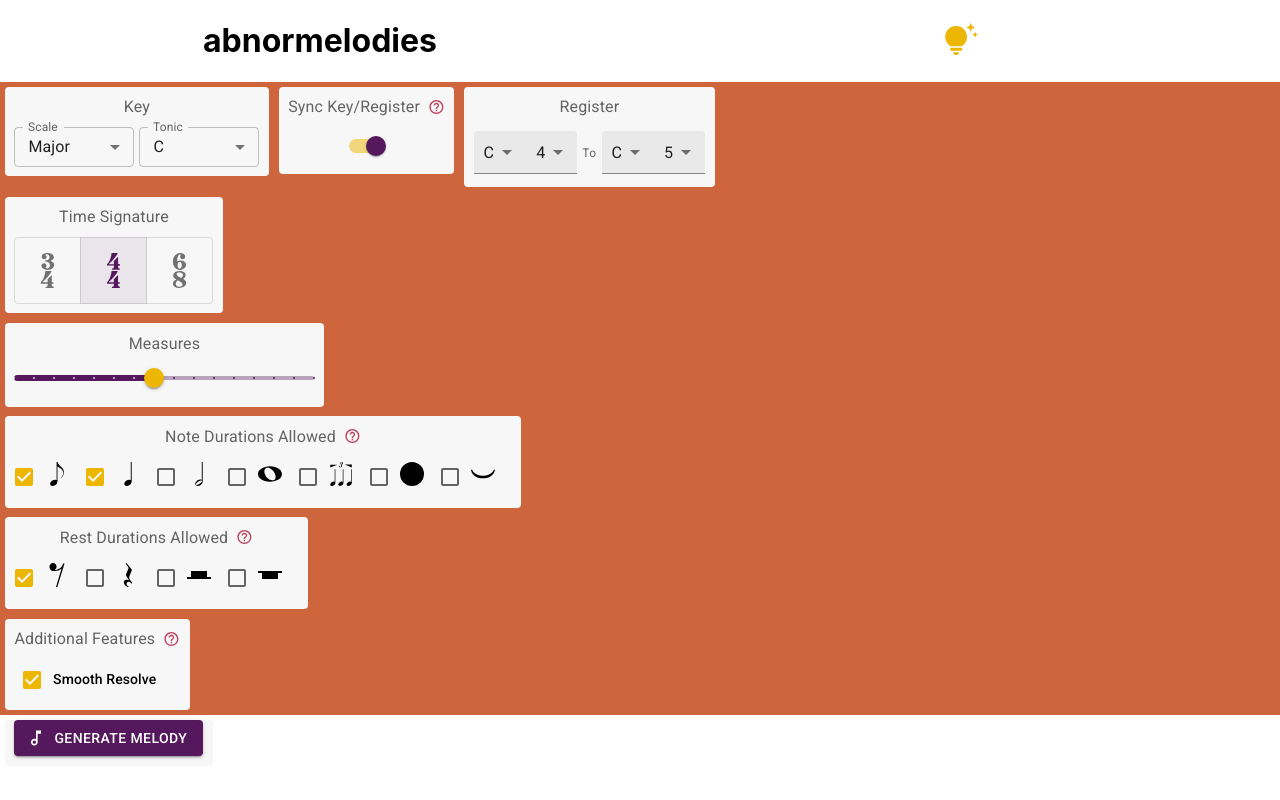
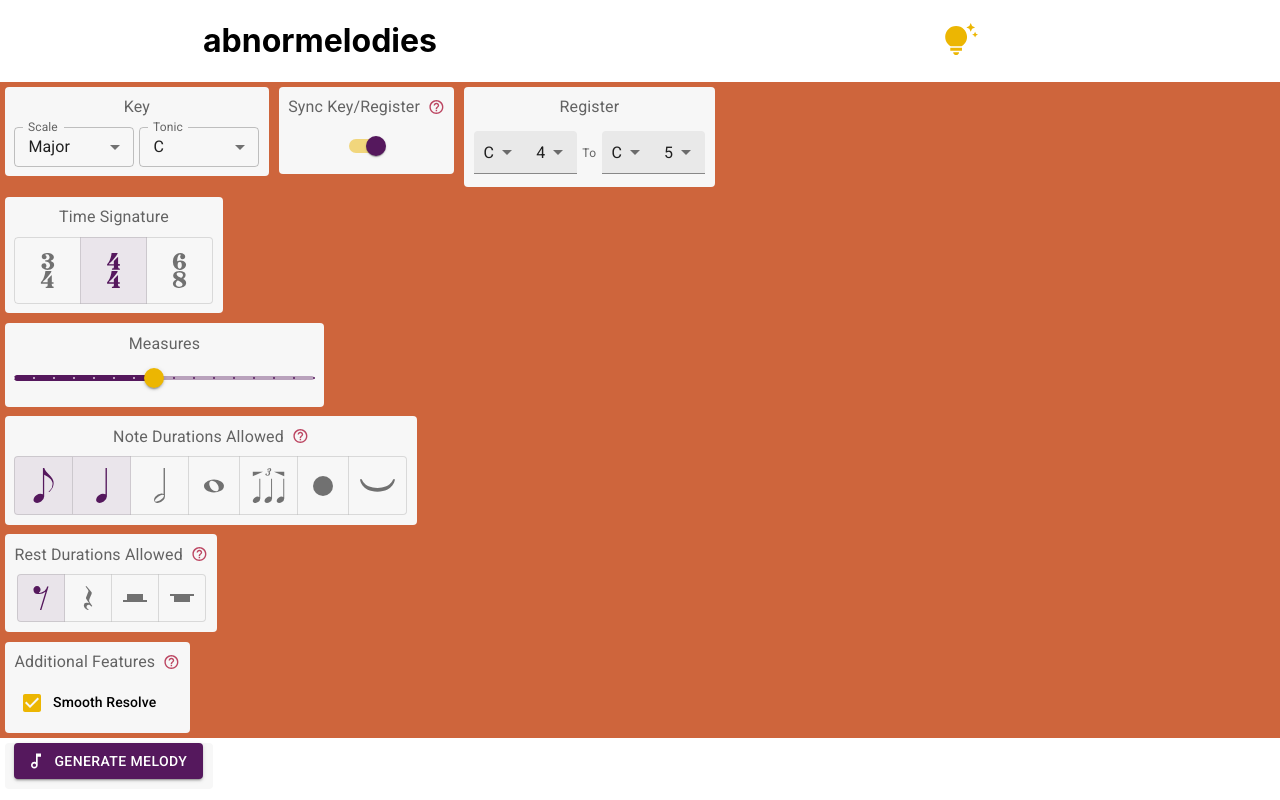
Before and after one commit to technikka/Abnormelodies_UI, a React (Create React App) app: page / in a window 1280 px wide. Built offline with nearby package versions, Linux system fonts and the light colour scheme.

Commit message:
change durations checkbox controls to toggle buttons

```diff
--- a/src/components/Form.js
+++ b/src/components/Form.js
@@ -160,8 +160,9 @@ const Form = (props) => {
   };
 
   const handleNoteDurationsChange = (event) => {
-    const note = event.target.name;
-    let bool = event.target.checked;
+    const note = event.currentTarget.value;
+    let bool = !note_durations[note]
+
     if (time_signature === "6/8" && note === "1/8") {
       bool = true;
     }
@@ -174,8 +175,9 @@ const Form = (props) => {
   };
 
   const handleRestDurationsChange = (event) => {
-    const rest = event.target.name;
-    let bool = event.target.checked;
+    const rest = event.currentTarget.value;
+    let bool = !rest_durations[rest];
+
     if (time_signature === "6/8" && rest === "1") {
       bool = false;
     }
--- a/src/components/FormNoteDurations.js
+++ b/src/components/FormNoteDurations.js
@@ -1,4 +1,4 @@
-import { useState } from "react";
+import { useState, useEffect } from "react";
 import { errorData } from "../Data";
 import NoteWholeIcon from "../icons/NoteWholeIcon";
 import NoteHalfIcon from "../icons/NoteHalfIcon";
@@ -7,28 +7,39 @@ import NoteEighthIcon from "../icons/NoteEighthIcon";
 import NoteTripletIcon from "../icons/NoteTripletIcon";
 import DotIcon from "../icons/DotIcon";
 import TieIcon from "../icons/TieIcon";
-import TipsAndUpdatesIcon from '@mui/icons-material/TipsAndUpdates';
+import TipsAndUpdatesIcon from "@mui/icons-material/TipsAndUpdates";
 import TooltipPopover from "../components/TooltipPopover";
-import { useTheme } from '@mui/material/styles';
+import { useTheme } from "@mui/material/styles";
 import {
-  FormControlLabel,
   FormLabel,
-  FormGroup,
-  Checkbox,
   FormHelperText,
   Tooltip,
   Typography,
+  ToggleButtonGroup,
+  ToggleButton,
 } from "@mui/material";
 
 const FormNoteDurations = (props) => {
   const theme = useTheme();
-  const boxColor = "secondary";
 
   const [errors, setErrors] = useState([]);
 
-  const isChecked = (duration) => {
-    return props.note_durations[duration] === true;
+  const selectedDurations = () => {
+    return Object.keys(props.note_durations).filter(
+      (value) => props.note_durations[value] === true
+    );
   };
+
+  const [selected, setSelected] = useState(selectedDurations());
+
+  const handleSelected = (event, selected) => {
+    setSelected(selected);
+    props.handleNoteDurationsChange(event);
+  };
+
+  useEffect(() => {
+    setSelected(selectedDurations());
+  }, [props.note_durations])
 
   const isDisabled = (type) => {
     if (props.time_signature === "6/8" && type === "1") {
@@ -124,150 +135,99 @@ const FormNoteDurations = (props) => {
 
   const popoverContent = () => {
     return (
-      <div >
+      <div>
         <Typography variant={"subtitle2"}>Notes and Augmentations</Typography>
         <br />
         <Typography>
-          <Typography variant="caption" style={{display: "block"}}>
+          <Typography variant="caption" style={{ display: "block" }}>
             <NoteEighthIcon /> <b>Eighth</b> - 1/8 of a whole.
           </Typography>
-          <Typography variant="caption" style={{display: "block"}}>
+          <Typography variant="caption" style={{ display: "block" }}>
             <NoteQuarterIcon /> <b>Quarter</b> - 1/4 of a whole.
           </Typography>
-          <Typography variant="caption" style={{display: "block"}}>
+          <Typography variant="caption" style={{ display: "block" }}>
             <NoteHalfIcon /> <b>Half</b> - 1/2 of a whole.
           </Typography>
-          <Typography variant="caption" style={{display: "block"}}>
+          <Typography variant="caption" style={{ display: "block" }}>
             <NoteWholeIcon /> <b>Whole</b>
           </Typography>
-          <Typography variant="caption" style={{display: "block"}}>
-            <NoteTripletIcon /> <b>Triplet</b> - the sum of the set equals 1/2 of a whole.
+          <Typography variant="caption" style={{ display: "block" }}>
+            <NoteTripletIcon /> <b>Triplet</b> - the sum of the set equals 1/2
+            of a whole.
           </Typography>
           <br />
-          <Typography variant="caption" style={{display: "block"}}>
-            <DotIcon /> <b>Dots</b> - extend its note's duration by 1/2 that note's value.
+          <Typography variant="caption" style={{ display: "block" }}>
+            <DotIcon /> <b>Dots</b> - extend its note's duration by 1/2 that
+            note's value.
           </Typography>
-          <Typography variant="caption" style={{display: "block"}}>
-            <TieIcon /> <b>Ties</b> - connect two notes of the same pitch to create one duration.
+          <Typography variant="caption" style={{ display: "block" }}>
+            <TieIcon /> <b>Ties</b> - connect two notes of the same pitch to
+            create one duration.
           </Typography>
           <br />
           <Typography variant="caption">
-            Check out <TipsAndUpdatesIcon fontSize="small" color="secondary"/> for more detailed information.
+            Check out <TipsAndUpdatesIcon fontSize="small" color="secondary" />{" "}
+            for more detailed information.
           </Typography>
         </Typography>
       </div>
-    )
-  }
+    );
+  };
 
   return (
     <div className="notes-container" style={theme.gridContainerStyle}>
-
       <div style={theme.itemContainerStyle}>
-
         <div style={theme.itemLabelContainerStyle}>
           <FormLabel>Note Durations Allowed</FormLabel>
-          <TooltipPopover content={popoverContent()}/>
+          <TooltipPopover content={popoverContent()} />
         </div>
 
-        <FormGroup row>
-          <Tooltip placement="top" disableInteractive enterDelay={1500}
+        <ToggleButtonGroup
+          onChange={handleSelected}
+          color="primary"
+          value={selected}
+        >
+
+          <ToggleButton value="1/8" disabled={isDisabled("1/8")}>
+            <Tooltip placement="top" disableInteractive enterDelay={1500}
               title={
                 props.time_signature === "6/8"
                   ? "Type required in 6/8 time."
                   : ""
               }
               arrow
-          >
-            <FormControlLabel
-              control={
-                <Checkbox
-                  name="1/8"
-                  disabled={isDisabled("1/8")}
-                  checked={isChecked("1/8")}
-                  onChange={props.handleNoteDurationsChange}
-                  color={boxColor}
-                />
-              }
-              label={<NoteEighthIcon />}
-            />
-          </Tooltip>
+            >
+              <NoteEighthIcon fontSize="large" />
+              </Tooltip>
+          </ToggleButton>
 
-          <FormControlLabel
-            control={
-              <Checkbox
-                name="1/4"
-                disabled={isDisabled("1/4")}
-                checked={isChecked("1/4")}
-                onChange={props.handleNoteDurationsChange}
-                color={boxColor}
-              />
-            }
-            label={<NoteQuarterIcon />}
-          />
-          <FormControlLabel
-            control={
-              <Checkbox
-                name="1/2"
-                disabled={isDisabled("1/2")}
-                checked={isChecked("1/2")}
-                onChange={props.handleNoteDurationsChange}
-                color={boxColor}
-              />
-            }
-            label={<NoteHalfIcon />}
-          />
-          <FormControlLabel
-            control={
-              <Checkbox
-                name="1"
-                disabled={isDisabled("1")}
-                checked={isChecked("1")}
-                onChange={props.handleNoteDurationsChange}
-                color={boxColor}
-              />
-            }
-            label={<NoteWholeIcon />}
-          />
-          <FormControlLabel
-            control={
-              <Checkbox
-                name="triplet"
-                disabled={isDisabled("triplet")}
-                checked={isChecked("triplet")}
-                onChange={props.handleNoteDurationsChange}
-                color={boxColor}
-              />
-            }
-            label={<NoteTripletIcon />}
-          />
-          <FormControlLabel
-            control={
-              <Checkbox
-                name="dot"
-                disabled={isDisabled("dot")}
-                checked={isChecked("dot")}
-                onChange={props.handleNoteDurationsChange}
-                color={boxColor}
-              />
-            }
-            label={<DotIcon />}
-          />
-        <FormControlLabel
-          control={
-            <Checkbox
-              name="tie"
-              disabled={isDisabled("tie")}
-              checked={isChecked("tie")}
-              onChange={props.handleNoteDurationsChange}
-              color={boxColor}
-            />
-          }
-          label={<TieIcon />}
-        />
-            </FormGroup>
+          <ToggleButton value="1/4" disabled={isDisabled("1/4")}>
+            <NoteQuarterIcon fontSize="large" />
+          </ToggleButton>
+
+          <ToggleButton value="1/2" disabled={isDisabled("1/2")}>
+            <NoteHalfIcon fontSize="large" />
+          </ToggleButton>
+
+          <ToggleButton value="1" disabled={isDisabled("1")} size="large">
+            <NoteWholeIcon fontSize="small" />
+          </ToggleButton>
+
+          <ToggleButton value="triplet" disabled={isDisabled("triplet")}>
+            <NoteTripletIcon fontSize="large" />
+          </ToggleButton>
+
+          <ToggleButton value="dot" disabled={isDisabled("dot")} size="large">
+            <DotIcon fontSize="small" />
+          </ToggleButton>
+
+          <ToggleButton value="tie" disabled={isDisabled("tie")}>
+            <TieIcon fontSize="large" />
+          </ToggleButton>
+        </ToggleButtonGroup>
+
+        {!validate() && <FormHelperText error>{errorMessage()}</FormHelperText>}
       </div>
-
-      {!validate() && <FormHelperText error>{errorMessage()}</FormHelperText>}
     </div>
   );
 };
--- a/src/components/FormRestDurations.js
+++ b/src/components/FormRestDurations.js
@@ -1,35 +1,47 @@
+import { useState, useEffect } from "react";
 import RestWholeIcon from "../icons/RestWholeIcon";
 import RestHalfIcon from "../icons/RestHalfIcon";
 import RestQuarterIcon from "../icons/RestQuarterIcon";
 import RestEighthIcon from "../icons/RestEighthIcon";
 import TooltipPopover from "../components/TooltipPopover";
-import TipsAndUpdatesIcon from '@mui/icons-material/TipsAndUpdates';
-import { useTheme } from '@mui/material/styles';
+import TipsAndUpdatesIcon from "@mui/icons-material/TipsAndUpdates";
+import { useTheme } from "@mui/material/styles";
 import {
-  FormControlLabel,
   FormLabel,
-  FormGroup,
-  Checkbox,
-  Typography
+  Typography,
+  ToggleButtonGroup,
+  ToggleButton,
 } from "@mui/material";
 
 const FormRestDurations = (props) => {
   const theme = useTheme();
-  const boxColor = "secondary";
 
-  const isChecked = (duration) => {
-    return props.rest_durations[duration] === true;
+  const selectedDurations = () => {
+    return Object.keys(props.rest_durations).filter(
+      (value) => props.rest_durations[value] === true
+    );
   };
+
+  const [selected, setSelected] = useState(selectedDurations);
+
+  const handleSelected = (event, selected) => {
+    setSelected(selected);
+    props.handleRestDurationsChange(event);
+  };
+
+  useEffect(() => {
+    setSelected(selectedDurations());
+  }, [props.rest_durations]);
 
   const isDisabled = (type) => {
     if (props.time_signature === "6/8" && type === "1") {
-      return true
+      return true;
     }
     if (props.time_signature === "3/4" && type === "1") {
-      return true
+      return true;
     }
-    return false
-  }
+    return false;
+  };
 
   const popoverContent = () => {
     return (
@@ -37,71 +49,57 @@ const FormRestDurations = (props) => {
         <Typography variant={"subtitle2"}>Rests</Typography>
         <br />
         <Typography>
-            <Typography variant="caption" style={{display: "block"}}>
+          <Typography variant="caption" style={{ display: "block" }}>
             <RestEighthIcon /> <b>Eighth</b> - 1/8 of a whole.
           </Typography>
-            <Typography variant="caption" style={{display: "block"}}>
+          <Typography variant="caption" style={{ display: "block" }}>
             <RestQuarterIcon /> <b>Quarter</b> - 1/4 of a whole.
           </Typography>
-            <Typography variant="caption" style={{display: "block"}}>
+          <Typography variant="caption" style={{ display: "block" }}>
             <RestHalfIcon /> <b>Half</b> - 1/2 of a whole.
           </Typography>
-            <Typography variant="caption" style={{display: "block"}}>
+          <Typography variant="caption" style={{ display: "block" }}>
             <RestWholeIcon /> <b>Whole</b>
           </Typography>
           <br />
-            <Typography variant="caption" style={{display: "block"}}>
-              Check out <TipsAndUpdatesIcon fontSize="small" color="secondary"/> for more detailed information.
+          <Typography variant="caption" style={{ display: "block" }}>
+            Check out <TipsAndUpdatesIcon fontSize="small" color="secondary" />{" "}
+            for more detailed information.
           </Typography>
         </Typography>
       </div>
-    )
-  }
+    );
+  };
 
   return (
     <div className="rests-container" style={theme.gridContainerStyle}>
-
       <div style={theme.itemContainerStyle}>
-
         <div style={theme.itemLabelContainerStyle}>
           <FormLabel>Rest Durations Allowed</FormLabel>
           <TooltipPopover content={popoverContent()} />
         </div>
 
-        <FormGroup row>
-          <FormControlLabel control={
-            <Checkbox
-            name="1/8"
-            disabled={isDisabled("1/8")}
-            checked={isChecked("1/8")}
-            onChange={props.handleRestDurationsChange}
-            color={boxColor}  />
-          } label={<RestEighthIcon />}/>
-          <FormControlLabel control={
-            <Checkbox
-            name="1/4"
-            disabled={isDisabled("1/4")}
-            checked={isChecked("1/4")}
-            onChange={props.handleRestDurationsChange}
-            color={boxColor}  />
-          } label={<RestQuarterIcon />}/>
-          <FormControlLabel control={
-            <Checkbox
-            name="1/2"
-            disabled={isDisabled("1/2")}
-            checked={isChecked("1/2")}
-            onChange={props.handleRestDurationsChange}
-            color={boxColor}  />
-          } label={<RestHalfIcon />}/>
-          <FormControlLabel control={
-            <Checkbox
-            name="1"
-            disabled={isDisabled("1")}
-            checked={isChecked("1")}
-            onChange={props.handleRestDurationsChange}
-            color={boxColor}  />
-          } label={<RestWholeIcon />}/>
-        </FormGroup>
+        <ToggleButtonGroup
+          onChange={handleSelected}
+          color="primary"
+          value={selected}
+        >
+          <ToggleButton value="1/8" disabled={isDisabled("1/8")}>
+            <RestEighthIcon />
+          </ToggleButton>
+
+          <ToggleButton value="1/4" disabled={isDisabled("1/4")}>
+            <RestQuarterIcon />
+          </ToggleButton>
+
+          <ToggleButton value="1/2" disabled={isDisabled("1/2")}>
+            <RestHalfIcon />
+          </ToggleButton>
+
+          <ToggleButton value="1" disabled={isDisabled("1")}>
+            <RestWholeIcon />
+          </ToggleButton>
+        </ToggleButtonGroup>
       </div>
     </div>
   );
```
Lines whose indentation alone changed are shown as unchanged.
